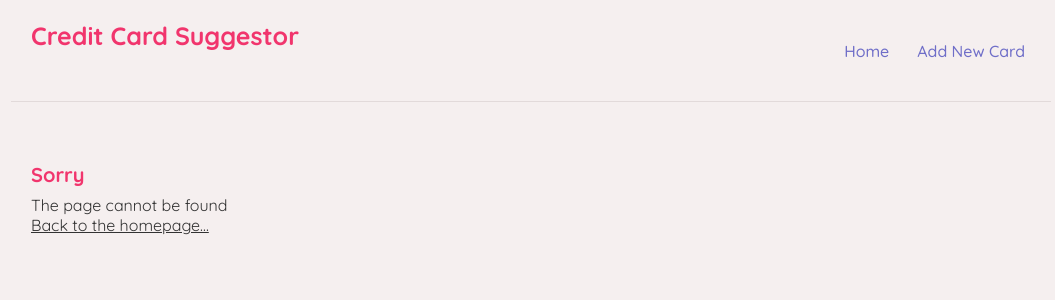
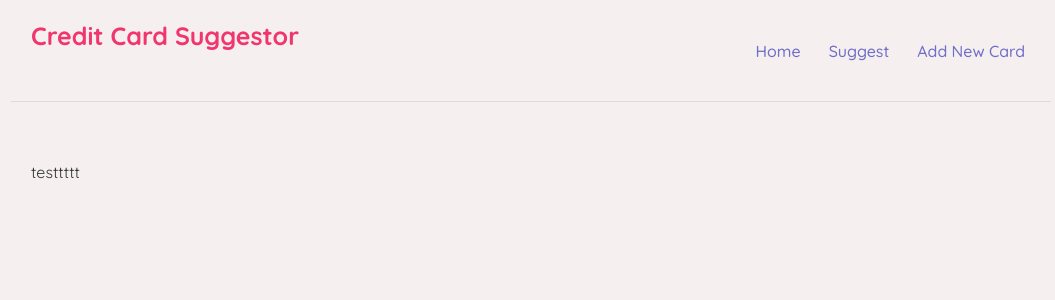
Before and after one commit to giang184/CCSuggestor, a React (Create React App) app: page /suggest in a window 1280 px wide. Shown: the top 300 px of the page, without its empty margins (109-1164 px from the left). Built offline with nearby package versions, Linux system fonts and the light colour scheme; no server answers.

Commit message:
add suggest component

```diff
--- a/src/App.js
+++ b/src/App.js
@@ -1,5 +1,6 @@
 import Navbar from './components/Navbar';
 import Home from './components/Home';
+import Suggest from './components/Suggest';
 import AddCard from './components/AddCard';
 import {BrowserRouter as Router, Route, Switch} from 'react-router-dom'
 import CardDetails from './components/CardDetails';
@@ -14,6 +15,9 @@ function App() {
           <Switch>
             <Route exact path="/">
               <Home />
+            </Route>
+            <Route path="/suggest">
+              <Suggest />
             </Route>
             <Route path="/create">
               <AddCard />
--- a/src/components/AddCardDynamic.js
+++ b/src/components/AddCardDynamic.js
@@ -132,7 +132,7 @@ const AddCardDynamic = () => {
 
   return (
     <div className="add-card-dynamic">
-      <h1>Add Custom Card:</h1>
+      <h1>Custom Add A Card:</h1>
       <div className="create">
         <form onSubmit={onSubmit}>
           <Grid>
--- a/src/components/AddCardTemplates.js
+++ b/src/components/AddCardTemplates.js
@@ -122,7 +122,7 @@ const AddCardTemplates = () => {
 
   return (
     <div className="card-list">
-      <h1>Choose From Selected List:</h1>
+      <h1>Click To Add From Selected List:</h1>
       <Grid fluid>
         <Row>
           {dir.map((card) => (
--- a/src/components/Home.js
+++ b/src/components/Home.js
@@ -6,15 +6,14 @@ import visa from './../img/visa.png'
 import mastercard from './../img/mastercard.png'
 import amex from './../img/amex.png'
 import discover from './../img/discover.png'
+import Suggest from './Suggest'
 
 const CardList = () => {
   const {cards} = useFirestore('cards');
   return (
     <div className="card-list">
       {cards.length > 0 && <h1>Your Wallet:</h1>}
-      {cards.length === 0 && <div>
-      <h1>Your Wallet:</h1>
-      <p><em>Click "Add New Card" to add a card!</em></p></div>}
+      {cards.length === 0 && <Suggest />}
       <Grid fluid>
         <Row>
           {cards.map((card) => (
--- a/src/components/Navbar.js
+++ b/src/components/Navbar.js
@@ -6,6 +6,7 @@ const Navbar = () => {
       <h1>Credit Card Suggestor</h1>
       <div className="links">
         <Link to="/">Home</Link>
+        <Link to="/suggest">Suggest</Link>
         <Link to="/create">Add New Card</Link>
         </div>
     </nav>
--- /dev/null
+++ b/src/components/Suggest.js
@@ -0,0 +1,7 @@
+const Suggest = () => {
+  return (
+    <div>testtttt</div>
+  );
+}
+
+export default Suggest;
```
Also changed, not shown: src/components/NotFound.js (line endings or trailing spaces).
